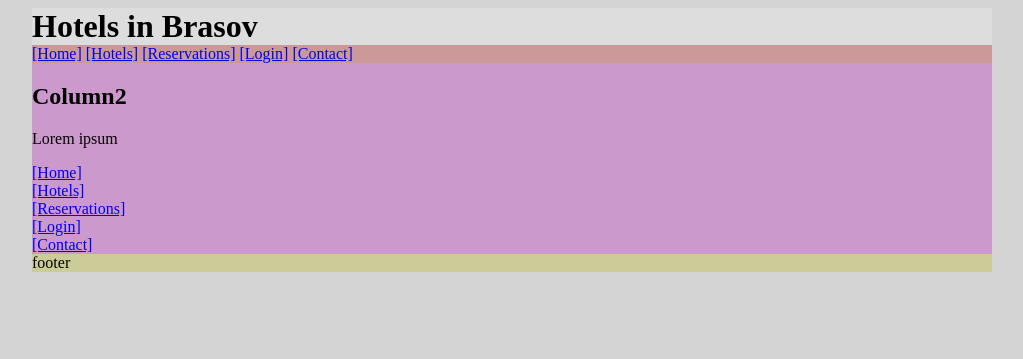
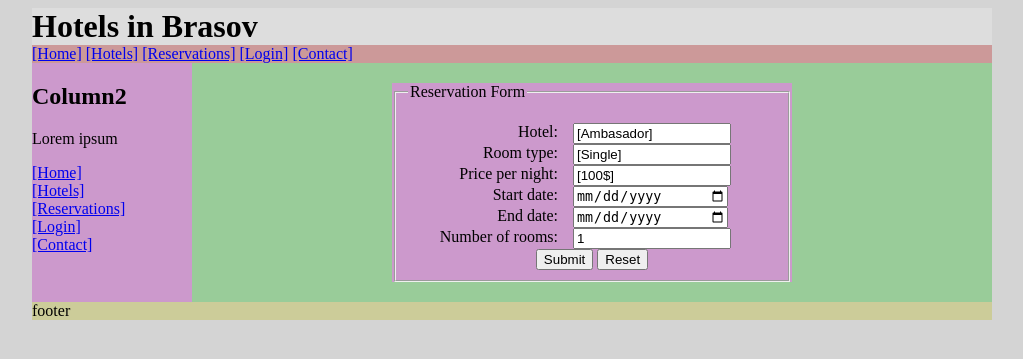
Before and after one commit to alin-draghia/hotel-reservation-system, a PHP site: page /newreservation.php in a window 1280 px wide. Shown: the top 359 px of the page, without its empty margins (128-1151 px from the left). Run offline with PHP 8.4, Linux system fonts and the light colour scheme.

Commit message:
added new reservation page form + style

```diff
--- a/newreservation.php
+++ b/newreservation.php
@@ -3,8 +3,55 @@
 
 <?php
 function main() {
-    print("hello world!");
+    return null;
 }
 ?>
 
+<?php main(); ?>
+
+
+<div id="reservation-form">
+    <form method="post" action="<?php htmlspecialchars($_SERVER["PHP_SELF"]); ?>">
+        <fieldset>
+            <legend>Reservation Form</legend>
+
+            <p>
+            <label>Hotel:</label>
+            <input type="text" readonly="true" value="[Ambasador]"/>
+            </p>
+
+            <p>
+            <label>Room type:</label>
+            <input type="text" readonly="true" value="[Single]"/>
+            </p>
+
+            <p>
+            <label>Price per night:</label>
+            <input type="text" readonly="true" value="[100$]"/>
+            </p>
+
+            <p>
+            <label for="start_date">Start date:</label>
+            <input type="date" name="start_date" value=""/>
+            </p>
+
+            <p>
+            <label for="end_date">End date:</label>
+            <input type="date" name="end_date" value=""/>
+            </p>
+
+            <p>
+            <label for="number_of_rooms">Number of rooms:</label>
+            <input type="number" name="number_of_rooms" value="1" min="1" step="1"/>
+            </p>
+
+            <span>
+            <input type="submit" value="Submit"/>
+            <input type="reset" value="Reset"/>
+            </span>
+        </fieldset>
+    </form>
+</div>
+
+
 <?php include 'footer.php'; ?>
--- a/style.css
+++ b/style.css
@@ -94,7 +94,7 @@
 	margin-right: auto;
 }
 
-#login-form input[type=password], input[type=text] {//
+#login-form input[type=password], #login-form input[type=text] {//
 	width: 100%;
 	width: 250px;
 	margin-left: 5px;
@@ -129,7 +129,7 @@
 	border-collapse: collapse;
 }
 
-#hotel-list tr, td, th {
+#hotel-list tr, #hotel-list  td, #hotel-list  th {
 	border: 1px solid black;
 }
 
@@ -141,3 +141,41 @@
 	background-color: green;
 	color: white;
 }
+
+.clear {
+	clear: both;
+}
+
+#reservation-form form {
+	background-color: #CC99CC;
+	width: 50%;
+	margin-top: 20px;
+	margin-left: auto;
+	margin-right: auto;
+	margin-bottom: 20px;
+}
+#reservation-form label {
+	text-align: right;
+	width: 150px;
+	float: left;
+}
+
+#reservation-form input[type=text], #reservation-form input[type=date], #reservation-form input[type=number] {
+	width: 150px;
+	margin-left: 15px;
+	float: left;
+}
+
+#reservation-form p {
+	clear: both;
+}
+
+#reservation-form span {
+	clear: both;
+	width: 200px;
+	text-align: center;
+	display: block;
+	margin-left: auto;
+	margin-right: auto;
+	margin-top: 10px;
+}
```
